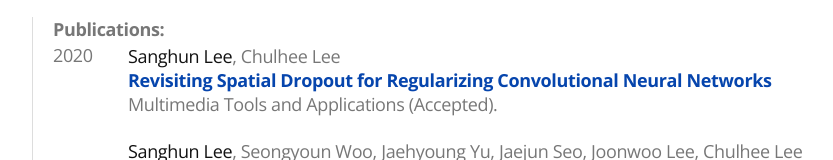
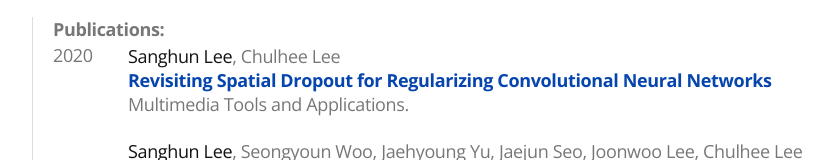
Before and after one commit to Nicatio/nicatio.github.io, a plain HTML site: page index.html in a window 1280 px wide. Shown: the part 396-556 px from the top of the page, without its empty margins (208-1041 px from the left). Drawn offline with nearby package versions, Linux system fonts and the light colour scheme.

Commit message:
Update index.html

```diff
--- a/index.html
+++ b/index.html
@@ -72,7 +72,7 @@ Email: <img src="nica.png" class="nicaname" border=0>@yonsei.ac.kr
 <tr>
 <td class="year">2020</td>
 <td class="ttext">
-<span class="black">Sanghun Lee</span>, Chulhee Lee<br/><span class="blackbold"><A href="#" target="_self">Revisiting Spatial Dropout for Regularizing Convolutional Neural Networks</a></span><br/>Multimedia Tools and Applications (Accepted).
+<span class="black">Sanghun Lee</span>, Chulhee Lee<br/><span class="blackbold"><A href="https://link.springer.com/article/10.1007/s11042-020-09054-7" target="_blank">Revisiting Spatial Dropout for Regularizing Convolutional Neural Networks</a></span><br/>Multimedia Tools and Applications.
 </td>
 </tr>
 
```
